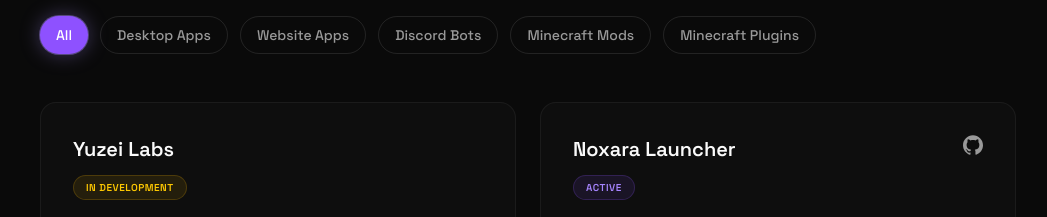
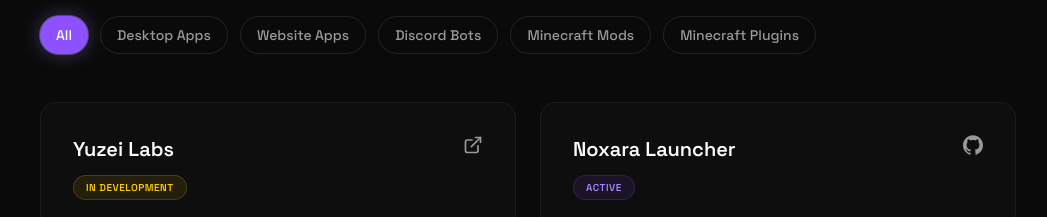
Before and after one commit to glockyyuzei/glocky-portfolio, a React (Vite) app: page / in a window 1280 px wide. Shown: the part 3460-3677 px from the top of the page, without its empty margins (112-1159 px from the left). Built offline with nearby package versions, Linux system fonts and the light colour scheme.

Commit message:
Updated Projects P2

```diff
--- a/src/components/portfolio/Projects.tsx
+++ b/src/components/portfolio/Projects.tsx
@@ -45,7 +45,8 @@
     description:
       "An all-in-one development platform for Minecraft mod and plugin developers. YuzeiLabs automates JAR builds, deployment to local and remote servers, Discord release publishing, AI-powered error analysis, and project management. The platform is functionally developed but is currently unreleased while undergoing further testing, refinement, and stabilization.",
     category: "Desktop Apps",
-    link: "#",
+    link: "https://github.com/glockyyuzei/yuzei-labs",
+    linkType: "website",
   },
   {
     name: "Noxara Launcher",
```
